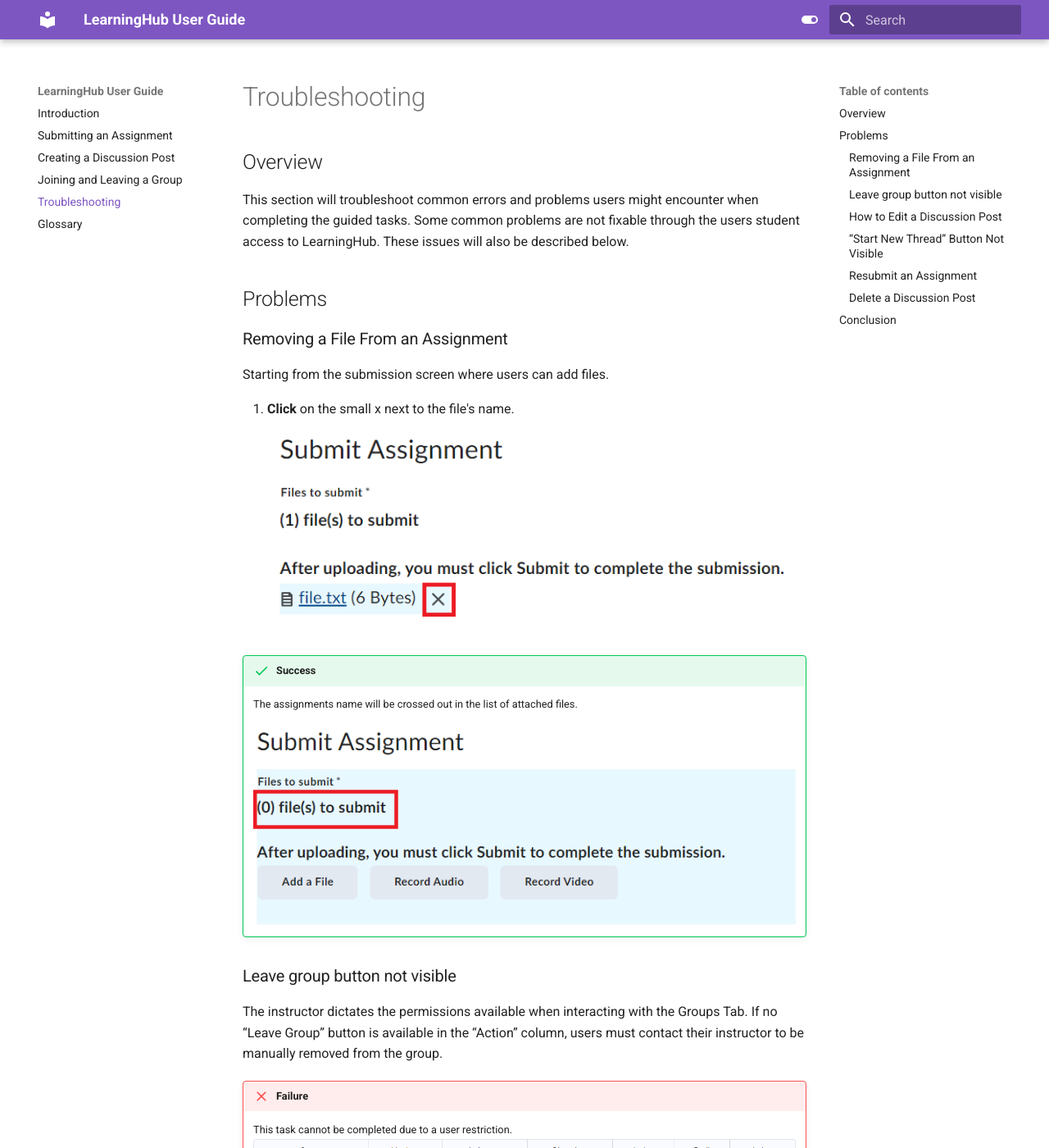
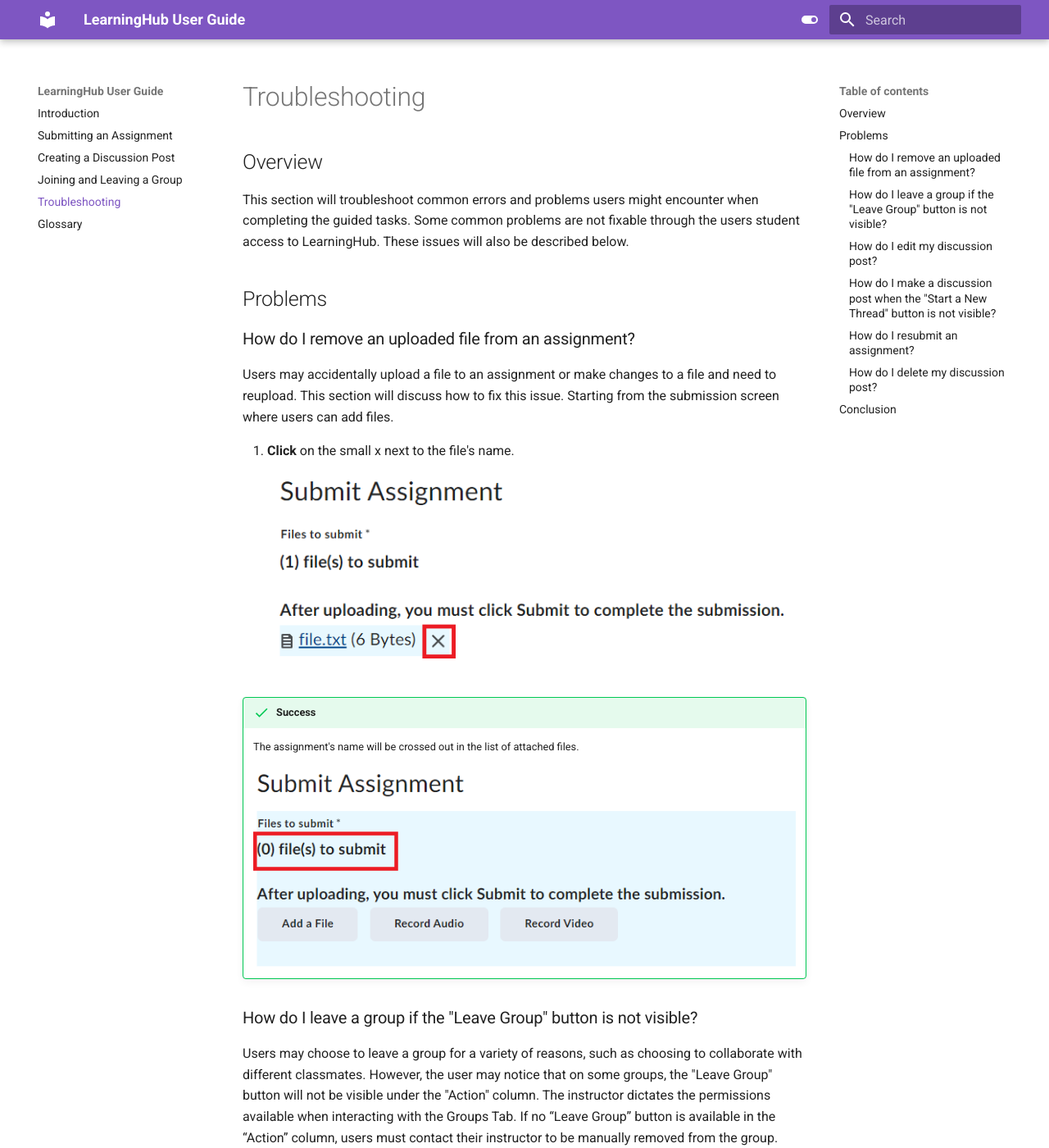
Before and after one commit to ChinaiArman/LearningHubUserGuide, an MkDocs documentation site: the page built from docs/troubleshooting.md, in a window 1280 px wide and 1400 px high. Shown: the whole window at 82% size. Built offline with MkDocs 1.6.1 and Material for MkDocs 9.7.7, drawn with Linux system fonts in a browser that asks for light colours; some of the changed text lies outside the part shown.

Commit message:
revisions

```diff
--- a/docs/troubleshooting.md
+++ b/docs/troubleshooting.md
@@ -6,28 +6,30 @@
 
 ## Problems
 
-### Removing a File From an Assignment
+### How do I remove an uploaded file from an assignment?
 
-Starting from the submission screen where users can add files.
+Users may accidentally upload a file to an assignment or make changes to a file and need to reupload. This section will discuss how to fix this issue. Starting from the submission screen where users can add files.
 
 1. **Click** on the small x next to the file's name.
     ![Remove file](./images/remove_file.png){:style="display:block; margin-left:auto; margin-right:auto"}
 
 !!! success
-    The assignments name will be crossed out in the list of attached files.
+    The assignment's name will be crossed out in the list of attached files.
     ![Remove file successful](./images/remove_file_success.png){:style="display:block; margin-left:auto; margin-right:auto"}
 
-### Leave group button not visible
+### How do I leave a group if the "Leave Group" button is not visible?
 
-The instructor dictates the permissions available when interacting with the Groups Tab. If no “Leave Group” button is available in the “Action” column, users must contact their instructor to be manually removed from the group.
+Users may choose to leave a group for a variety of reasons, such as choosing to collaborate with different classmates. However, the user may notice that on some groups, the "Leave Group" button will not be visible under the "Action" column. The instructor dictates the permissions available when interacting with the Groups Tab. If no “Leave Group” button is available in the “Action” column, users must contact their instructor to be manually removed from the group.
 
-!!! failure
+!!! failure "Not Possible"
     This task cannot be completed due to a user restriction.
     ![No leave group button](./images/no_leave_group.png){:style="display:block; margin-left:auto; margin-right:auto"}
 
-### How to Edit a Discussion Post
+### How do I edit my discussion post?
 
-1. **Navigate** to the Discussion Board and **Find** the post to be edited.
+After creating a discussion post, users may feel the need to update their post with more content, or remove mistakes. Starting from the discussion board with the post to be edited.
+
+1. **Find** the post.
     ![Find discussion post](./images/find_discussion_post.png){:style="display:block; margin-left:auto; margin-right:auto"}
 2. **Click** on the downward arrow menu.
     ![Downward arrow menu](./images/downward_arrow.png){:style="display:block; margin-left:auto; margin-right:auto"}
@@ -42,19 +44,19 @@
     A notification will appear at the bottom of the screen indicating that the post has been successfully updated.
     ![Successfully edited post](./images/update_post_success.png){:style="display:block; margin-left:auto; margin-right:auto"}
 
-### “Start New Thread” Button Not Visible
+### How do I make a discussion post when the "Start a New Thread" button is not visible?
 
 If the “Start New Thread” button is not visible on a Discussion Board, that means the window to submit new Discussion Posts has closed. Some Discussion Boards have due dates which require students to make their posts before a specific deadline.
 
-!!! failure
+!!! failure "Not Possible"
     At this point, there is no way to create a post on the board as the window for new posts has closed.
     ![Discussion post date passed](./images/discussion_post_date_passed.png){:style="display:block; margin-left:auto; margin-right:auto"}
 
-### Resubmit an Assignment
+### How do I resubmit an assignment?
 
-Unless the assignment has a limitation on the number of submissions, assignments can be resubmitted multiple times following the same set of instructions as provided in the Submitting an Assignment section.
+Users may choose to resubmit an assignment to update files or add a new file. Unless the assignment has a limitation on the number of submissions, assignments can be resubmitted multiple times following the same set of instructions as provided in the Submitting an Assignment section.
 
-### Delete a Discussion Post
+### How do I delete my discussion post?
 
 1. **Navigate** to the Discussion Board and **Find** the post to be edited.
     ![Find discussion post](./images/find_discussion_post.png){:style="display:block; margin-left:auto; margin-right:auto"}
```
Also changed, not shown: docs/CreatingaDiscussionPost.md (+1 -1 lines), docs/JoiningandLeavingaGroup.md (+4 -6 lines), docs/SubmittinganAssignment.md (+3 -2 lines), docs/glossary.md (+1 -1 lines), docs/index.md (+13 -8 lines), docs/images/drag_drop_file.png (added), docs/images/group_sections.png (added).
